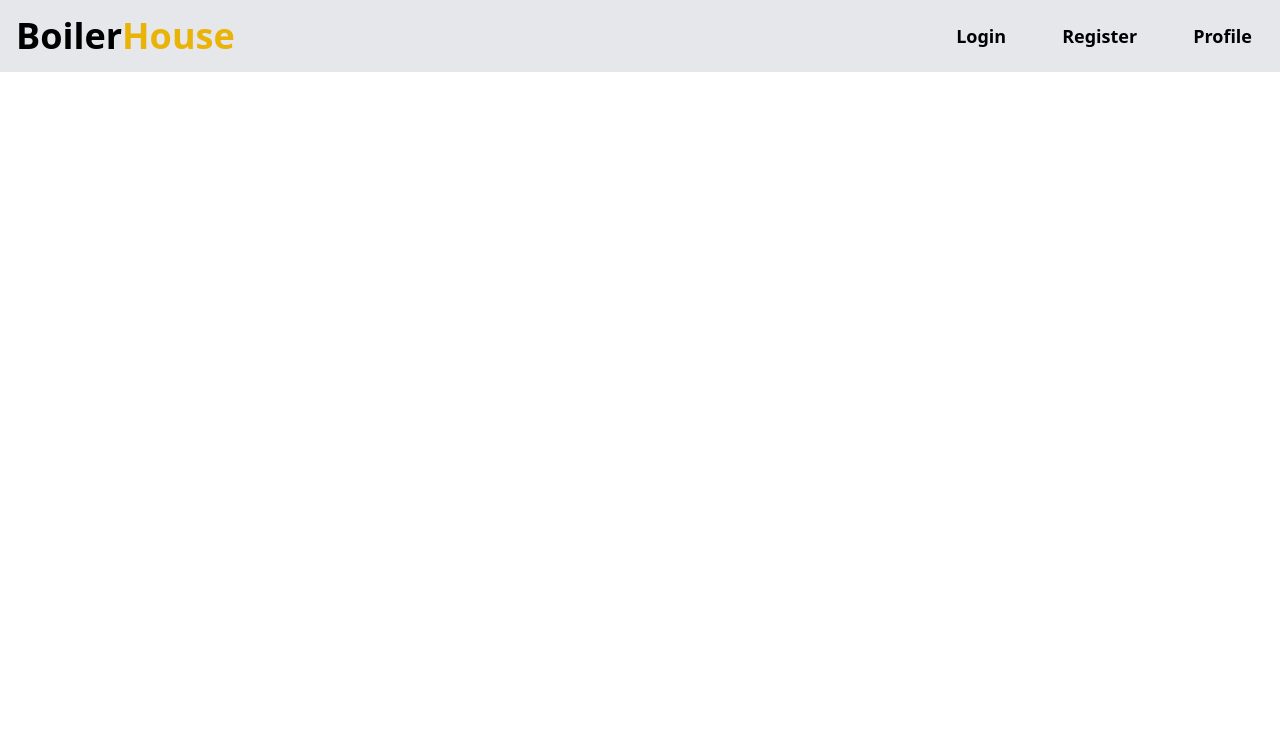
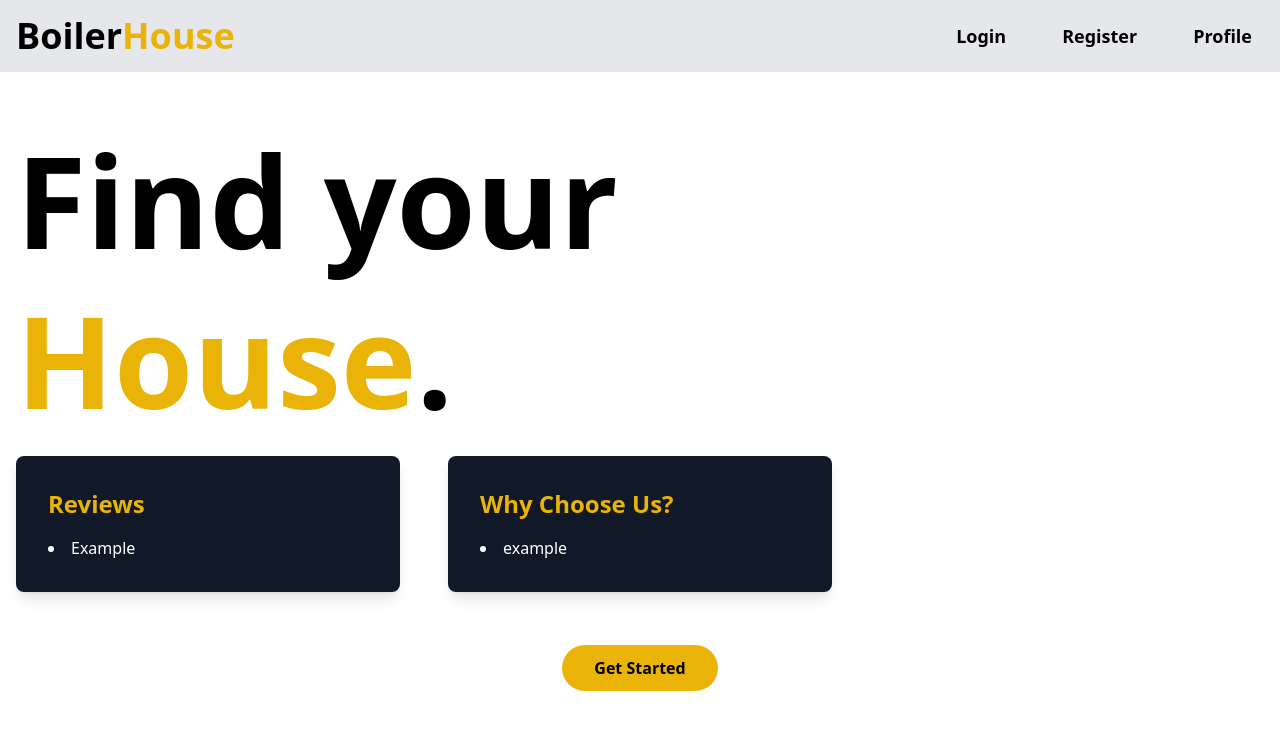
Before and after one commit to BoilerHouses/BoilerHouse, a React (Vite) app in the folder BoilerHouseFrontend/: page / in a window 1280 px wide. Shown: the top 730 px of the page. Built offline with nearby package versions, Linux system fonts and the light colour scheme.

Commit message:
updated landing page
added transitions and basic UI

```diff
--- a/BoilerHouseFrontend/package.json
+++ b/BoilerHouseFrontend/package.json
@@ -14,6 +14,7 @@
     "@emotion/styled": "^11.13.0",
     "@mui/icons-material": "^6.1.1",
     "@mui/material": "^6.1.1",
+    "framer-motion": "^11.9.0",
     "localforage": "^1.10.0",
     "match-sorter": "^6.3.4",
     "react": "^18.3.1",
--- a/BoilerHouseFrontend/src/main.jsx
+++ b/BoilerHouseFrontend/src/main.jsx
@@ -5,6 +5,7 @@ import Navbar from "./routes/navbar";
 import RegisterUser from "./routes/registerUser";
 import ErrorPage from "./error-page";
 import UserLogin from "./routes/loginUser";
+import LandingPage from "./routes/landingPage";
 
 import {
   createBrowserRouter,
@@ -27,6 +28,10 @@ const router = createBrowserRouter([
       {
         path: "/login",
         element: <UserLogin/>
+      },
+      {
+        index: true,
+        element: <LandingPage/>
       }
     ]
   },
--- /dev/null
+++ b/BoilerHouseFrontend/src/routes/landingPage.jsx
@@ -0,0 +1,48 @@
+import React from 'react';
+import {motion} from 'framer-motion';
+
+const LandingPage = () => {
+
+
+  return (
+    <div className="bg-white min-h-screen text-black">
+      <div className="container mx-auto px-4 py-16">
+      <motion.div
+          initial={{ opacity: 0, y: 50 }}
+          animate={{ opacity: 1, y: 0 }}
+          transition={{ duration: 0.8, ease: "easeOut" }}
+        >
+        <h1 className="text-9xl font-bold mb-8">
+            Find your
+        </h1>
+        <h2 className="text-9xl font-bold mb-8">
+            <span className="text-yellow-500">House</span><span className="text-black">.</span>
+        </h2>
+    </motion.div>
+
+        <div className="grid md:grid-cols-3 gap-12">
+          <div className="bg-gray-900 p-8 rounded-lg shadow-lg">
+            <h2 className="text-2xl font-semibold mb-4 text-yellow-500">Reviews</h2>
+            <ul className="list-disc list-inside text-white">
+              <li>Example</li>
+            </ul>
+          </div>
+
+          <div className="bg-gray-900 p-8 rounded-lg shadow-lg">
+            <h2 className="text-2xl font-semibold mb-4 text-yellow-500">Why Choose Us?</h2>
+            <ul className="list-disc list-inside text-white">
+              <li>example</li>
+            </ul>
+          </div>
+        </div>
+
+        <div className="mt-16 text-center">
+          <a href="/register" className="bg-yellow-500 text-black font-bold py-3 px-8 rounded-full hover:bg-yellow-600 transition duration-300">
+            Get Started
+          </a>
+        </div>
+      </div>
+    </div>
+  );
+}
+export default LandingPage;
```
Also changed, not shown: 1 other file (tests, documents, lock files or other folders).
